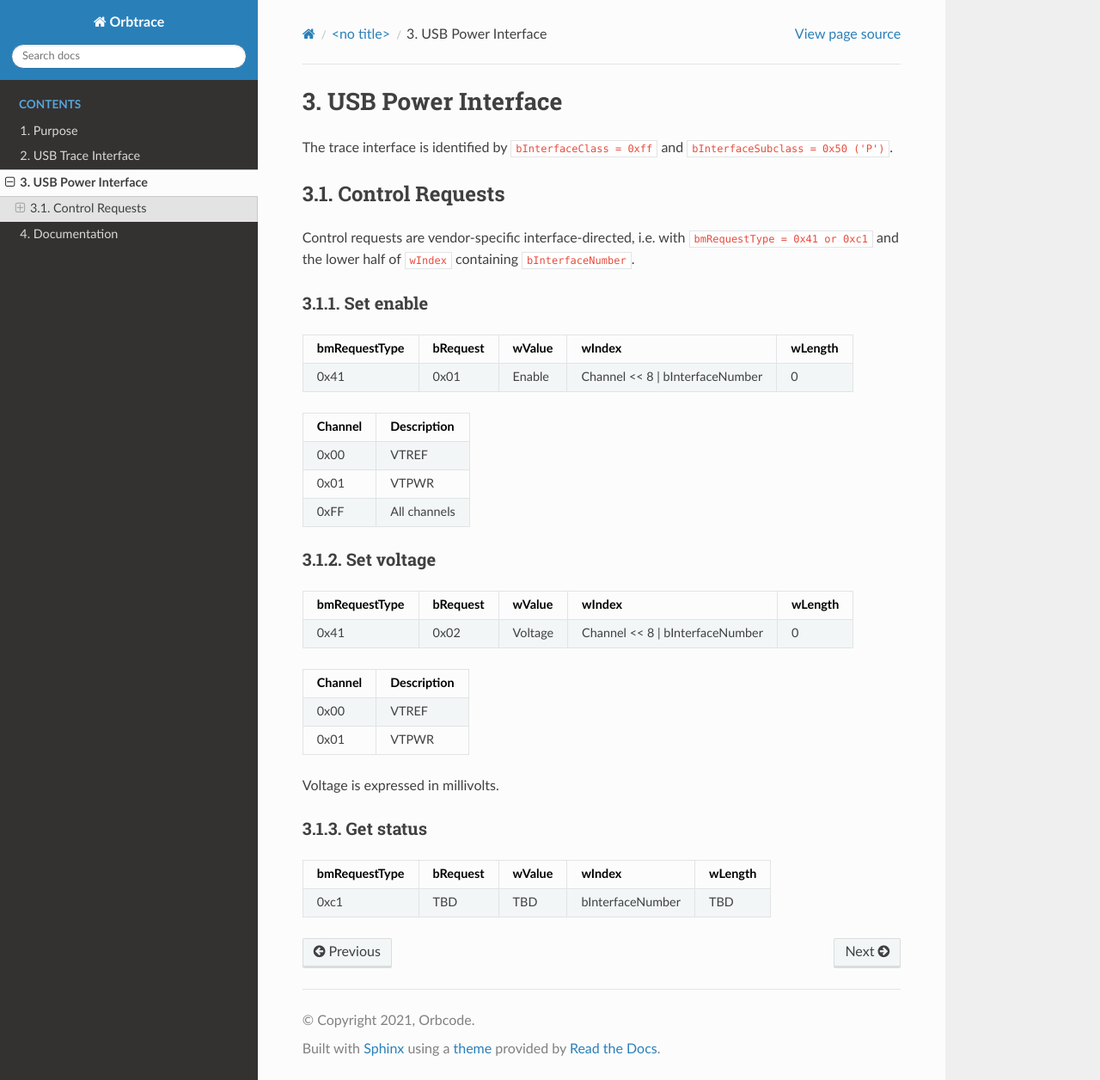
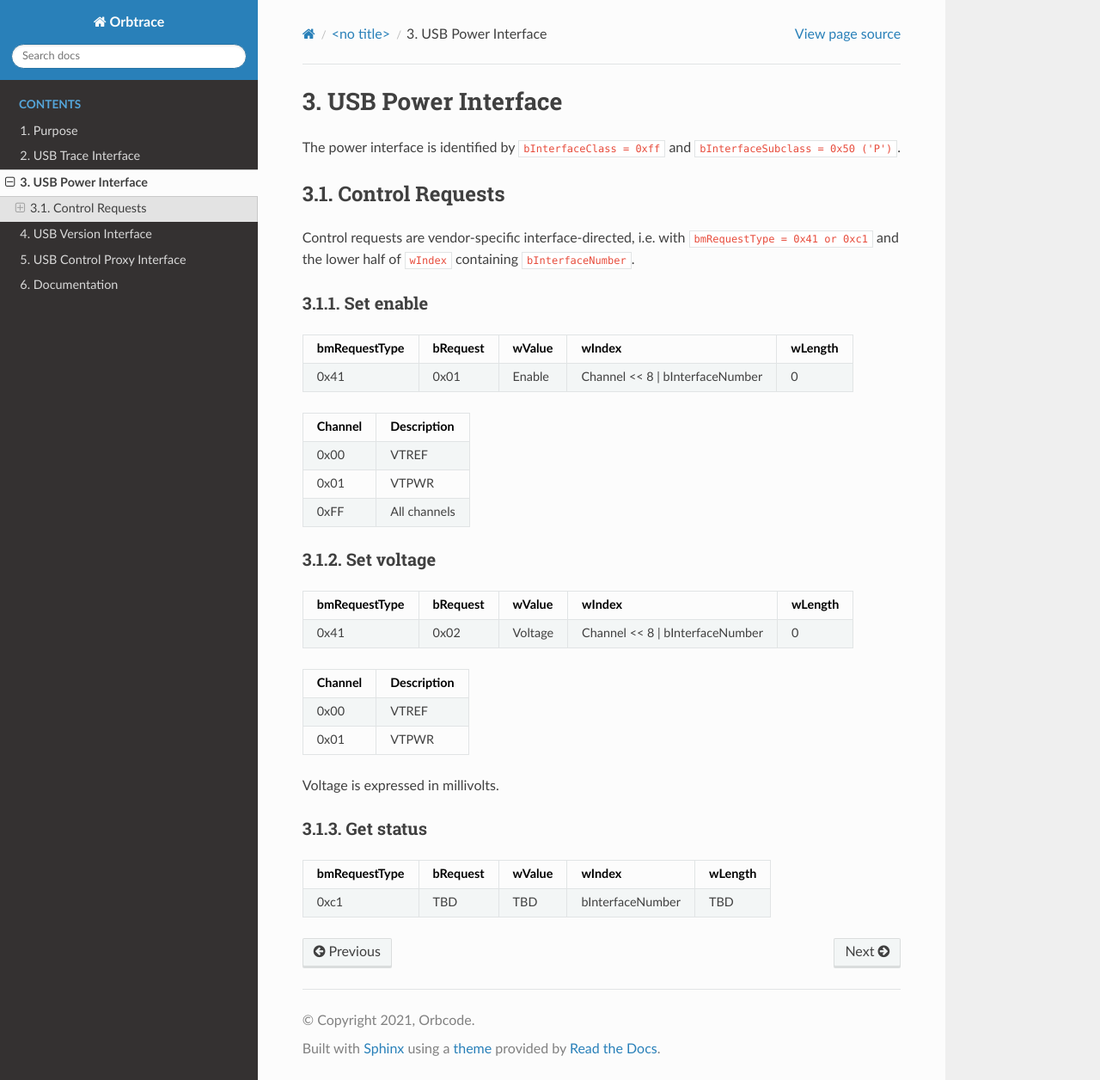
Before and after one commit to orbcode/orbtrace, a Sphinx documentation site: the page built from docs/source/developers/usb_power_interface.rst, in a window 1280 px wide and 1256 px high. Shown: the whole window at 86% size. Built offline with Sphinx 7.4.7 and the Read the Docs theme 2.0.0, drawn with Linux system fonts in a browser that asks for light colours.

Commit message:
docs: Add USB spec for version and control proxy interfaces.

```diff
--- a/docs/source/developers/index.rst
+++ b/docs/source/developers/index.rst
@@ -1,4 +1,6 @@
 .. toctree::
    usb_trace_interface
    usb_power_interface
+   usb_version_interface
+   usb_control_proxy_interface
    writing_documentation
--- a/docs/source/developers/usb_power_interface.rst
+++ b/docs/source/developers/usb_power_interface.rst
@@ -1,7 +1,7 @@
 USB Power Interface
 ===================
 
-The trace interface is identified by ``bInterfaceClass = 0xff`` and ``bInterfaceSubclass = 0x50 ('P')``.
+The power interface is identified by ``bInterfaceClass = 0xff`` and ``bInterfaceSubclass = 0x50 ('P')``.
 
 Control Requests
 ----------------
--- a/docs/source/developers/usb_trace_interface.rst
+++ b/docs/source/developers/usb_trace_interface.rst
@@ -1,3 +1,5 @@
+.. _usb_trace_interface:
+
 USB Trace Interface
 ===================
 
```
Also changed, not shown: docs/source/developers/usb_control_proxy_interface.rst (added, +23 -0 lines), docs/source/developers/usb_version_interface.rst (added, +13 -0 lines).
